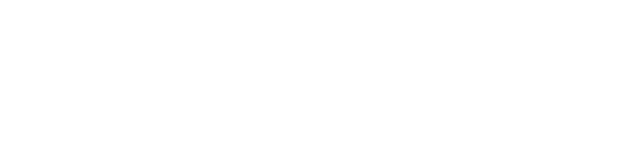
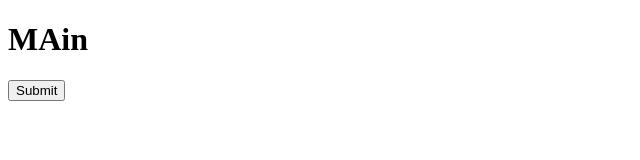
Before and after one commit to aswazone/git-into2, a plain HTML site: page index.html in a window 1280 px wide. Shown: the whole page, without its empty margins (0-640 px from the left). Drawn offline with Linux system fonts and the light colour scheme.

Commit message:
btn & h1

```diff
--- a/index.html
+++ b/index.html
@@ -6,6 +6,7 @@
     <title>Git intro2</title>
 </head>
 <body>
-
+    <h1>MAin</h1>
+    <button>Submit</button>
 </body>
 </html>
```
